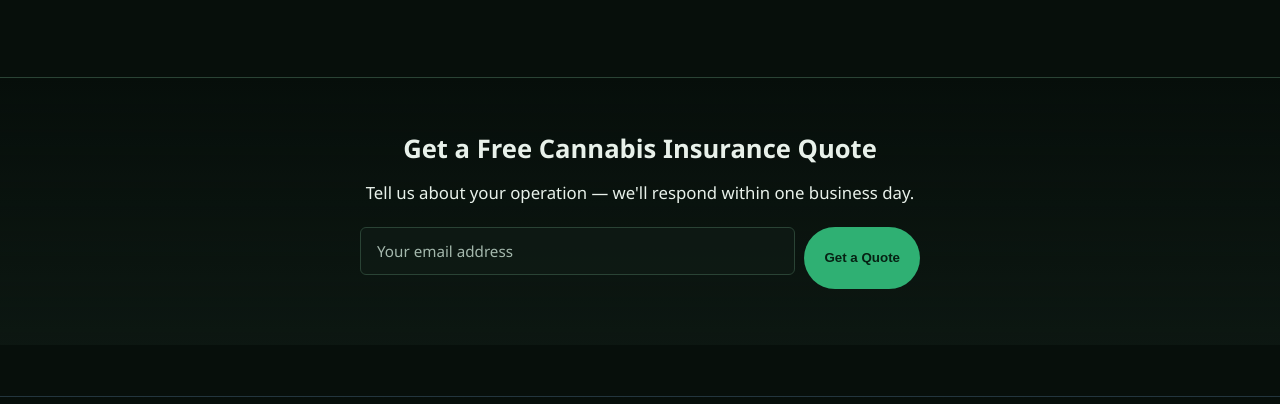
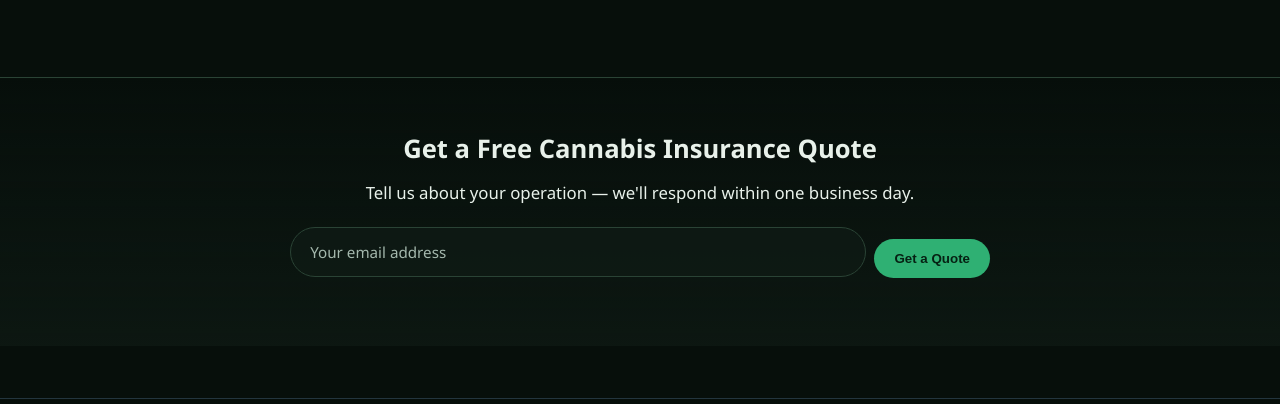
Before and after one commit to travatlanta/guardians-of-ganja, a plain HTML site: page site/index.html in a window 1280 px wide. Shown: the part 5538-5942 px from the top of the page. Drawn offline with Linux system fonts and the light colour scheme.

Commit message:
fix: quote CTA form — inline pill layout for input + button

```diff
--- a/site/assets/css/main.css
+++ b/site/assets/css/main.css
@@ -1956,7 +1956,7 @@ textarea {
 }
 
 .quote-cta-wrap {
-  max-width: 560px;
+  max-width: 700px;
   margin: 0 auto;
 }
 
@@ -1968,17 +1968,17 @@ textarea {
 
 .quote-cta-form {
   display: flex;
-  gap: 0.6rem;
-  flex-wrap: wrap;
-  justify-content: center;
+  gap: 0.5rem;
+  align-items: center;
   margin-top: 1.2rem;
 }
 
 .quote-cta-input {
-  flex: 1 1 260px;
-  padding: 0.7rem 1rem;
+  flex: 1 1 0;
+  min-width: 0;
+  padding: 0.75rem 1.2rem;
   border: 1px solid var(--line);
-  border-radius: 6px;
+  border-radius: 999px;
   background: rgba(15,27,21,0.8);
   color: var(--text);
   font-size: 0.95rem;
@@ -1987,6 +1987,13 @@ textarea {
 
 .quote-cta-input::placeholder { color: var(--muted); }
 .quote-cta-input:focus { border-color: var(--brand); outline: none; }
+
+.quote-cta-btn { white-space: nowrap; flex-shrink: 0; }
+
+@media (max-width: 480px) {
+  .quote-cta-form { flex-direction: column; }
+  .quote-cta-btn { width: 100%; text-align: center; }
+}
 
 /* ── Testimonials ──────────────────────────────────────────── */
 .testimonials-section {
```
